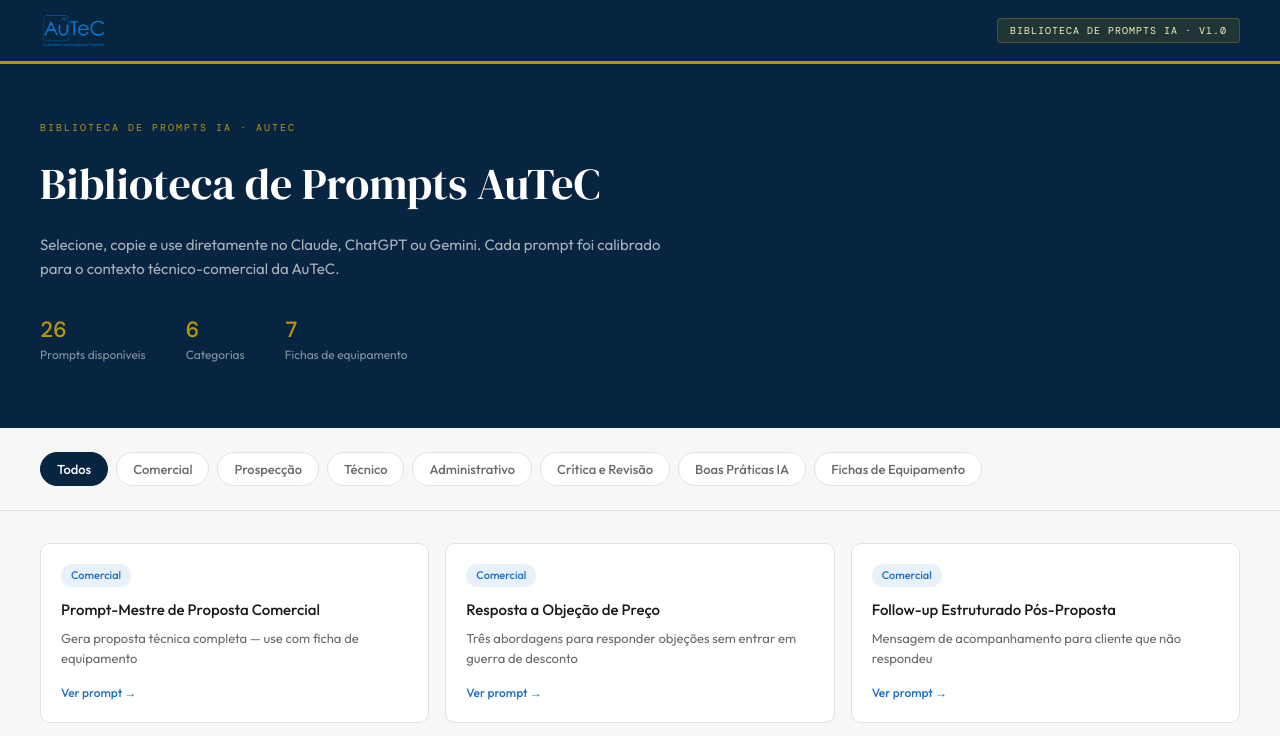
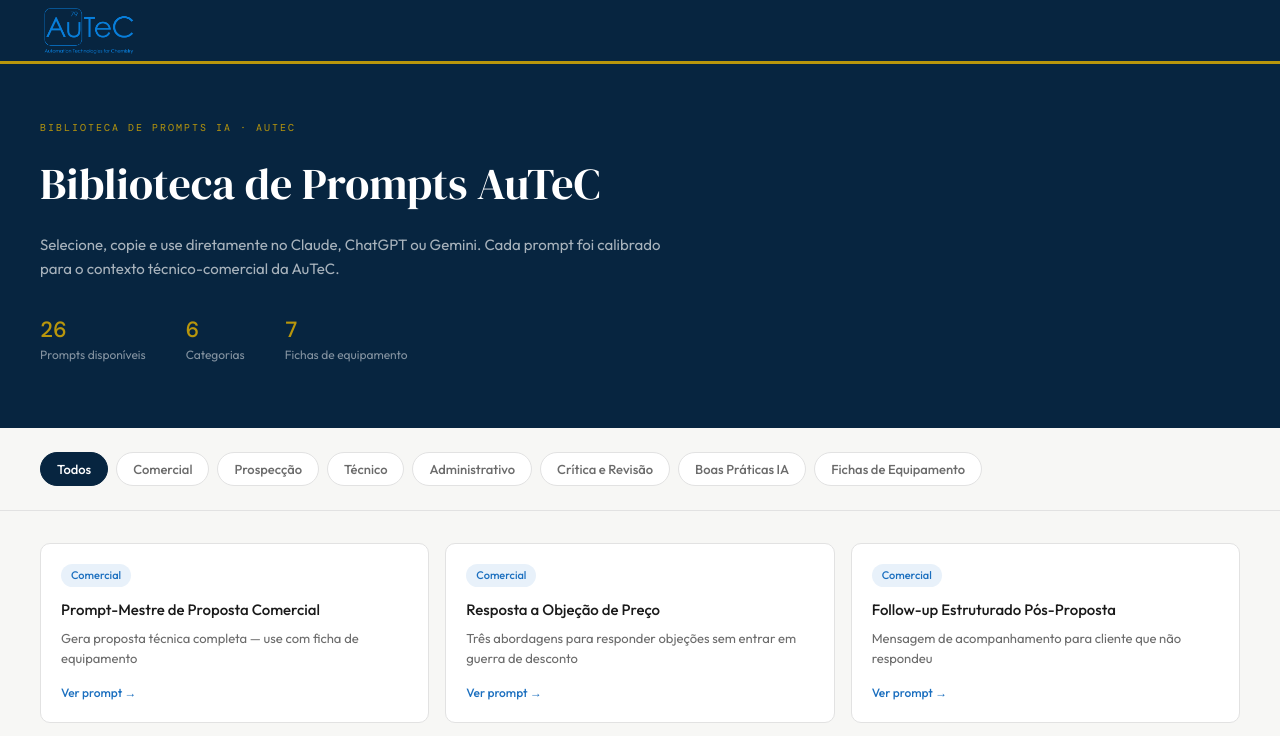
Before and after one commit to yan1405/library_autec, a plain HTML site: page index.html in a window 1280 px wide. Shown: the top 736 px of the page. Drawn offline with nearby package versions, Linux system fonts and the light colour scheme.

Commit message:
style: logo maior (52px) e badge de versao removido do header

```diff
--- a/index.html
+++ b/index.html
@@ -21,7 +21,7 @@
 body{font-family:var(--font-body);background:var(--off-white);color:var(--cinza-escuro);line-height:1.5}
 /* HEADER */
 .header{position:fixed;top:0;left:0;right:0;z-index:100;height:64px;background:var(--azul-muito-escuro);border-bottom:3px solid var(--dourado);display:flex;align-items:center;justify-content:space-between;padding:0 2.5rem}
-.header-logo{height:36px;mix-blend-mode:screen}
+.header-logo{height:52px;mix-blend-mode:screen}
 .header-badge{font-family:var(--font-mono);font-size:10px;text-transform:uppercase;letter-spacing:.1em;color:var(--dourado-claro);background:rgba(184,150,12,.15);border:1px solid rgba(184,150,12,.3);padding:4px 12px;border-radius:4px}
 /* HERO */
 .hero{background:var(--azul-muito-escuro);padding:calc(64px + 3.5rem) 2.5rem 4rem;text-align:left}
@@ -88,7 +88,6 @@ body{font-family:var(--font-body);background:var(--off-white);color:var(--cinza-
 
 <header class="header" id="header">
   <img src="assets/logo_autec.png" alt="AuTeC" class="header-logo">
-  <span class="header-badge">Biblioteca de Prompts IA · v1.0</span>
 </header>
 
 <section class="hero" id="hero">
```
